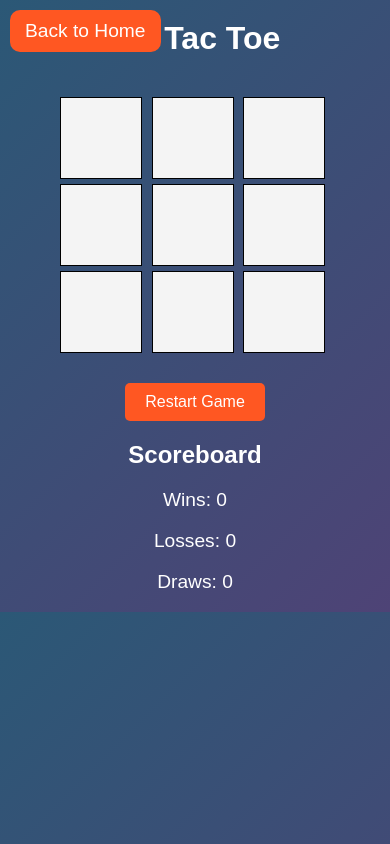
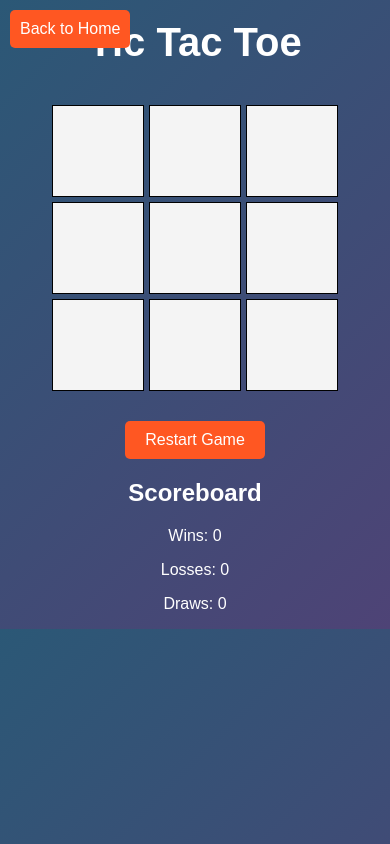
Before and after one commit to onlineminigames/game.github.io, a PHP site: page /tic-tac-toe.html in a window 390 px wide. Run offline with PHP 8.4, Linux system fonts and the light colour scheme.

Commit message:
Update styles.css

```diff
--- a/styles.css
+++ b/styles.css
@@ -52,6 +52,11 @@ h1 {
   background-color: #ddd;
 }
 
+.winning-cell {
+  background-color: #4caf50 !important; /* Highlight winning cells with a green background */
+  color: white;
+}
+
 #result {
   margin-top: 10px;
   font-size: 1.5em;
@@ -80,27 +85,18 @@ h1 {
   background: #ff5722;
   color: white;
   text-decoration: none;
-  font-size: 1.2em;
-  padding: 10px 15px;
-  border-radius: 10px;
+  padding: 10px;
+  border-radius: 5px;
 }
 
-#scoreboard {
-  margin-top: 20px;
-}
-
-#scoreboard p {
-  font-size: 1.2em;
-}
-
-@media screen and (max-width: 600px) {
-  h1 {
-    font-size: 2em;
+@media (max-width: 600px) {
+  #board {
+    grid-template-columns: repeat(3, 1fr);
+    width: 250px;
   }
 
   .cell {
-    width: 80px;
-    height: 80px;
-    font-size: 2.5em; /* Adjust font size for mobile */
+    font-size: 2.5em;
+    line-height: 80px;
   }
 }
```
